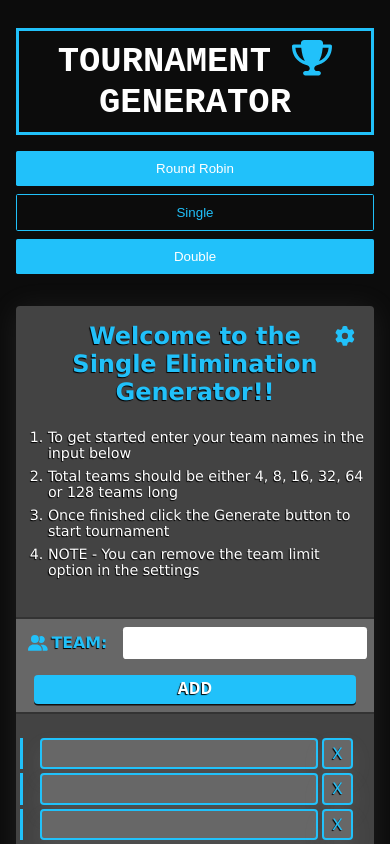
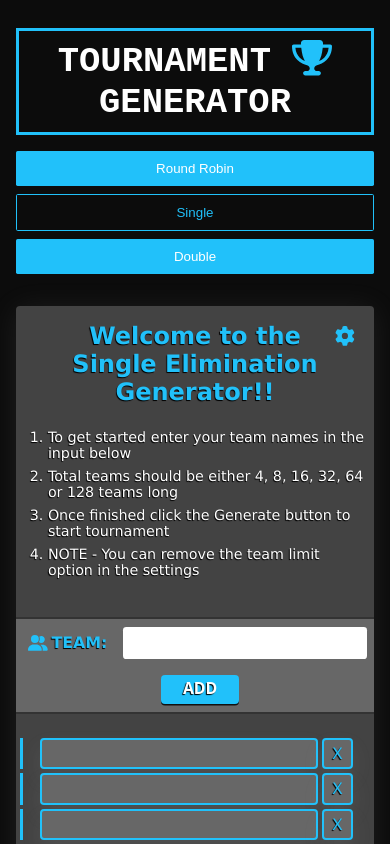
Before and after one commit to seanscott95/Tournament-Generator, a React (Vite) app: page /single in a window 390 px wide. Shown: the top 844 px of the page. Built offline with nearby package versions, Linux system fonts and the light colour scheme.

Commit message:
Created a class for the add btn. Changed the length of the button on larger screens to be smaller and on small screens to take up the whole width.

```diff
--- a/src/components/TeamInputGroup.jsx
+++ b/src/components/TeamInputGroup.jsx
@@ -114,13 +114,11 @@ const TeamInputGroup = ({ setIsGenerated, minTeamLimit }) => {
             name="teams"
             value={teamNameInput}
             onChange={(e) => setTeamNameInput(e.target.value)}
-            // onChange={(e) => console.log('e', e)}
           />
         </div>
-        <button
-          onClick={addTeamName}
-
-        >ADD</button>
+        <div className='btnAdd'>
+          <button onClick={addTeamName}>ADD</button>
+        </div>
       </section>
       <section>
         <ul>
```
